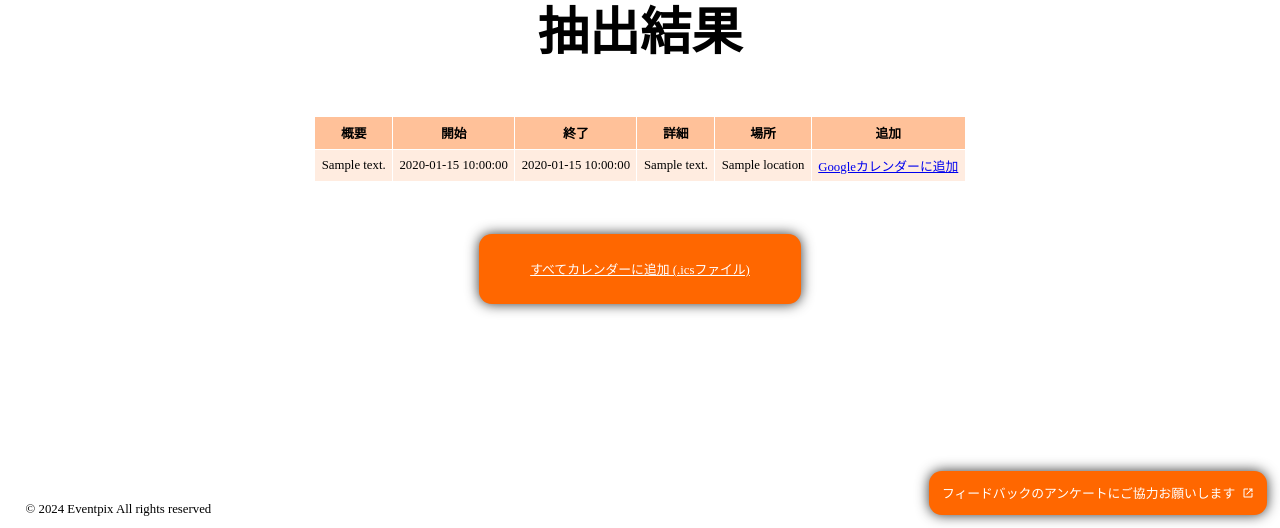
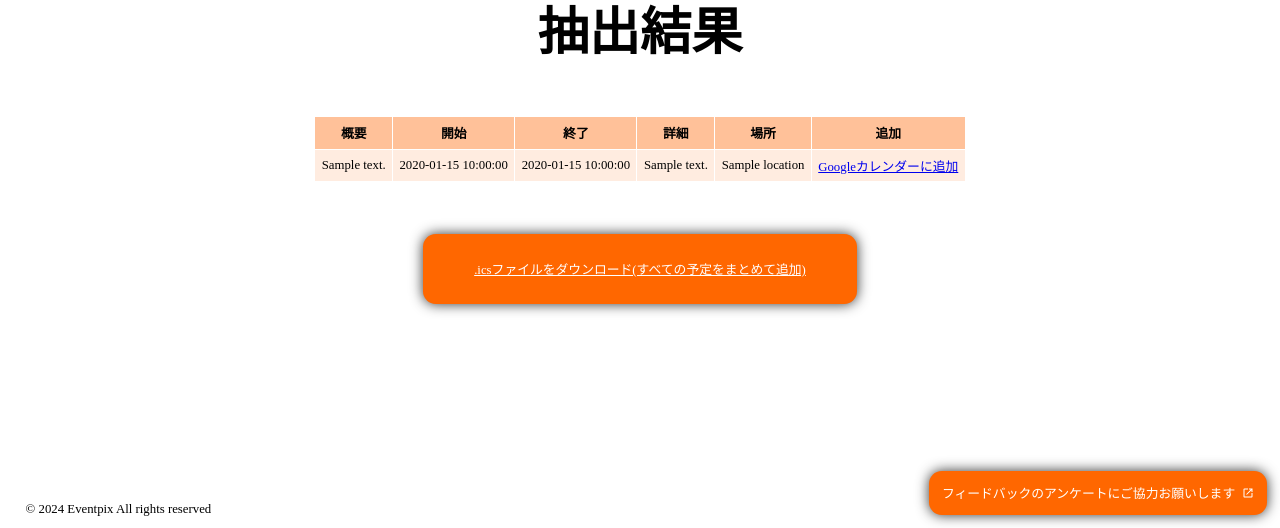
Before and after one commit to NAIST-Eventpix/eventpix_web, a Flask app: template src/eventpix/templates/upload.html in a window 1280 px wide. Shown: the part 272-800 px from the top of the page. Run offline with Flask 3, Linux system fonts and the light colour scheme; the template is opened without the code that fills it: most values are stand-ins (such as "Sample title", 1, 10 or a date in 2020); some web fonts are replaced.

Commit message:
fix timezone, dl button text

```diff
--- a/src/eventpix/event.py
+++ b/src/eventpix/event.py
@@ -31,9 +31,9 @@ class Event:
             "hl": "ja"
         }
         if self.dtstart_datetime and self.dtend_datetime:
-            params["dates"] = f"{self.dtstart_datetime.strftime('%Y%m%dT%H%M%SZ')}/{self.dtend_datetime.strftime('%Y%m%dT%H%M%SZ')}"
+            params["dates"] = f"{self.dtstart_datetime.strftime('%Y%m%dT%H%M%S')}/{self.dtend_datetime.strftime('%Y%m%dT%H%M%S')}"
         elif self.dtstart_datetime:
-            params["dates"] = f"{self.dtstart_datetime.strftime('%Y%m%dT%H%M%SZ')}/{self.dtstart_datetime.strftime('%Y%m%dT%H%M%SZ')}"
+            params["dates"] = f"{self.dtstart_datetime.strftime('%Y%m%dT%H%M%S')}/{self.dtstart_datetime.strftime('%Y%m%dT%H%M%S')}"
         if self.location:
             params["location"] = self.location
         if self.description:
--- a/src/eventpix/templates/upload.html
+++ b/src/eventpix/templates/upload.html
@@ -35,9 +35,9 @@
 				{% endfor %}
 			</table>
             {% if is_sample %}
-                <a href="{{ url_for('download_sample_ics') }}" class="button small-button">すべてカレンダーに追加 (.icsファイル)</a>
+                <a href="{{ url_for('download_sample_ics') }}" class="button small-button">.icsファイルをダウンロード(すべての予定をまとめて追加)/a>
             {% else %}
-                <a href="{{ url_for('download_generated_ics', filename=ics_filename) }}" class="button small-button">すべてカレンダーに追加 (.icsファイル)</a>
+                <a href="{{ url_for('download_generated_ics', filename=ics_filename) }}" class="button small-button">.icsファイルをダウンロード(すべての予定をまとめて追加)</a>
             {% endif %}
 		</section>
 	</main>
```
